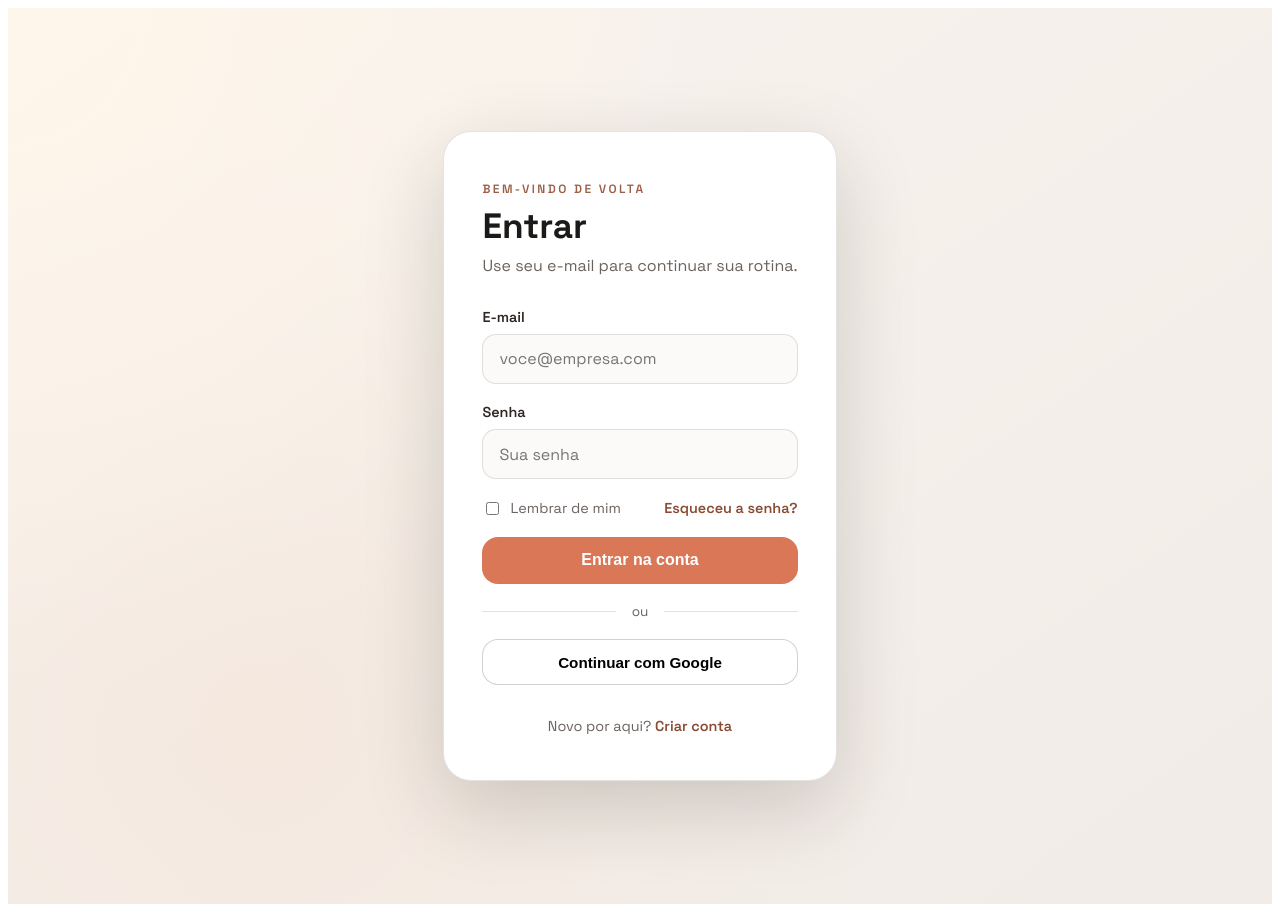
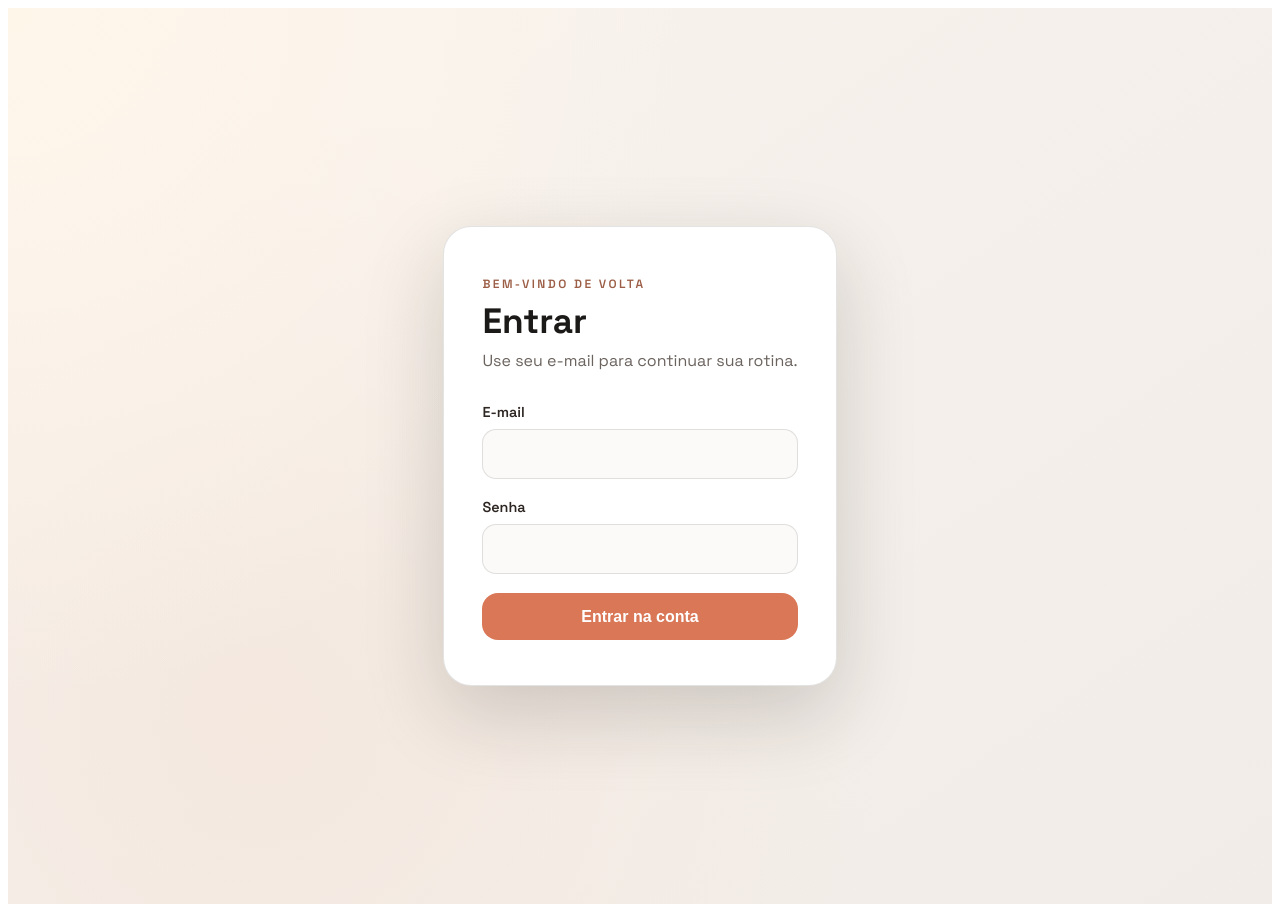
Before and after one commit to Jvbrtzz/pomodoro-app, a React (Create React App) app: page /login in a window 1280 px wide. Built offline with nearby package versions, Linux system fonts and the light colour scheme.

Commit message:
Pegando taks por User_id e limpando cosigo

```diff
--- a/src/http/api.ts
+++ b/src/http/api.ts
@@ -2,7 +2,7 @@ import axios from "axios"
 
 async function getApiInstance() {
     const api = axios.create({
-        baseURL: "http://localhost:3000/api/",
+        baseURL: "http://localhost:3000/api",
         headers: {
             "Content-Type": "application/json",
         },
--- a/src/http/tasks.api.ts
+++ b/src/http/tasks.api.ts
@@ -1,12 +1,13 @@
 import getApiInstance from "./api";
 import Task  from "../interfaces/pomodoro";
 
-async function fetchTasks() : Promise<Task[]> {
+async function fetchTasks(user_id: number | undefined) : Promise<Task[]> {
     const api = await getApiInstance();
-    const resultapi = await api.get("/tasks/getTasks")
+    const resultapi = await api.post("/tasks/getTasks", {
+        user_id: user_id
+    })
     if (resultapi.status === 200) {
         return resultapi.data as Task[];
-
     } else {
         throw new Error("Failed to fetch tasks");
     }
--- a/src/http/user.api.ts
+++ b/src/http/user.api.ts
@@ -18,9 +18,8 @@ async function fetchUser(email: string, senha: string): Promise<UserLoginData |
   } catch (error) {
     if (axios.isAxiosError(error)) {
       if (error.response?.status === 401) {
-        alert("Credenciais inválidas. Tente novamente.");
+        throw new Error("Failed to fetch tasks");
       } else {
-        alert("Erro ao realizar login.");
         console.error(error.response);
       }
     } else {
--- a/src/interfaces/pomodoro.ts
+++ b/src/interfaces/pomodoro.ts
@@ -2,4 +2,5 @@ export default interface Task{
     nome: string;
     descricao: string;
     tempo: number;
+    user_id: number
 }
--- a/src/pages/home/home.tsx
+++ b/src/pages/home/home.tsx
@@ -34,7 +34,6 @@ function Home() {
     }
 
     return (
-        <form>
         <div className="home-container">
         <h2 className="welcome-message">Bem-vindo, {userInfo?.name || "Usuário"}!</h2>
         <h1 className="home-title">Pomodoro App</h1>
@@ -46,7 +45,6 @@ function Home() {
 
         <TaskList/>
         </div>
-        </form>
     );
     }
 export default Home;
--- a/src/pages/login/login.tsx
+++ b/src/pages/login/login.tsx
@@ -7,43 +7,36 @@ import { fetchUser } from "../../http/user.api";
 import { decodeAccessToken } from "../../util/decodeAccessToken";
 
 export function Login() {
-  const navigate = useNavigate();
+  const navigate = useNavigate()
   const dispatch = useDispatch()
+
   const [email, setEmail] = useState("")
   const [senha, setSenha] = useState("")
+  const [error, setError] = useState<string | null>(null)
 
   useEffect(() => {
-      const decoded = decodeAccessToken()
+    if (decodeAccessToken()) {
+      navigate('/home')
+    }
+  }, [navigate])
 
-          if (decoded) {
-          navigate('/home')
+  const handleLogin = async (e: React.FormEvent) => {
+    e.preventDefault()
+    setError(null)
+
+    if (!email.trim() || !senha.trim()) {
+      setError("Preencha todos os campos.")
       return
     }
 
-    }, [navigate])
-
-  const validateLogin = (email: string, senha: string) => {
-    if (email.trim() === "" || senha.trim() === "") {
-      alert("Por favor, preencha todos os campos.");
-      return false;
+    try {
+      const user = await fetchUser(email, senha)
+      if (user) {
+        dispatch(loginAction(user))
+        navigate('/home')
       }
-    return true;
-  }
-
-  const handleLogin = (e: React.FormEvent) => {
-    e.preventDefault()
-    if (validateLogin(email, senha)) {
-     try {
-        fetchUser(email, senha).then(user => {
-          if (user) {
-            navigate('/home')
-            dispatch(loginAction(user))
-          }
-        })
-        } catch (error) {
-          console.error("Erro durante o login:", error);
-          alert("Ocorreu um erro durante o processo de login. Por favor, tente novamente mais tarde.");
-        }
+    } catch {
+      setError("E-mail ou senha inválidos.")
     }
   }
 
@@ -56,62 +49,32 @@ export function Login() {
           <p>Use seu e-mail para continuar sua rotina.</p>
         </header>
 
-          <form className="login-form">
-            <label className="field" htmlFor="email">
+        <form className="login-form" onSubmit={handleLogin}>
+          <label className="field">
             <span>E-mail</span>
             <input
-                id="email"
-                name="email"
               type="email"
-                placeholder="voce@empresa.com"
-                autoComplete="email"
-                required
               value={email}
               onChange={(e) => setEmail(e.target.value)}
             />
           </label>
 
-            <label className="field" htmlFor="password">
+          <label className="field">
             <span>Senha</span>
             <input
-                id="password"
-                name="password"
               type="password"
-                placeholder="Sua senha"
-                autoComplete="current-password"
-                required
               value={senha}
               onChange={(e) => setSenha(e.target.value)}
             />
           </label>
 
-            <div className="form-row">
-              <label className="checkbox">
-                <input type="checkbox" name="remember" />
-                <span>Lembrar de mim</span>
-              </label>
-              <a className="link" href="#">
-                Esqueceu a senha?
-              </a>
-            </div>
+          {error && <p className="form-error">{error}</p>}
 
-            <button className="login-button" type="submit" onClick={handleLogin}>
+          <button className="login-button" type="submit">
             Entrar na conta
           </button>
-
-            <div className="login-divider">
-              <span>ou</span>
-            </div>
-
-            <button className="ghost-button" type="button">
-              Continuar com Google
-            </button>
         </form>
-
-          <footer className="login-footer">
-            Novo por aqui? <a href="#">Criar conta</a>
-          </footer>
       </section>
     </div>
-  );
+  )
 }
--- a/src/util/Tasks.tsx
+++ b/src/util/Tasks.tsx
@@ -1,16 +1,18 @@
 import { useEffect, useState } from "react";
 import { fetchTasks } from "../http/tasks.api";
 import  Task from "../interfaces/pomodoro";
+import { decodeAccessToken } from "./decodeAccessToken";
 
 export default function TaskList() {
   const [tasks, setTasks] = useState<Task[]>([]);
   const [loading, setLoading] = useState(true);
+  let userId = decodeAccessToken()?.user_id
 
   useEffect(() => {
     async function loadTasks() {
       try {
         setLoading(true);
-        const data = await fetchTasks();
+        const data = await fetchTasks(userId);
         setTasks(data || []);
       } catch (error) {
         console.error("Erro ao buscar tasks", error);
--- a/src/util/decodeAccessToken.ts
+++ b/src/util/decodeAccessToken.ts
@@ -12,11 +12,9 @@ export function decodeAccessToken(): UserInfo | null {
 }
 
 export function setAccessToken(token: string) {
-  window.dispatchEvent(new Event("auth-change"))
   localStorage.setItem("accessToken", token);
 }
 
 export function clearAccessToken() {
-  window.dispatchEvent(new Event("auth-change"))
   localStorage.removeItem("accessToken");
 }
```
Lines whose indentation alone changed are shown as unchanged.
